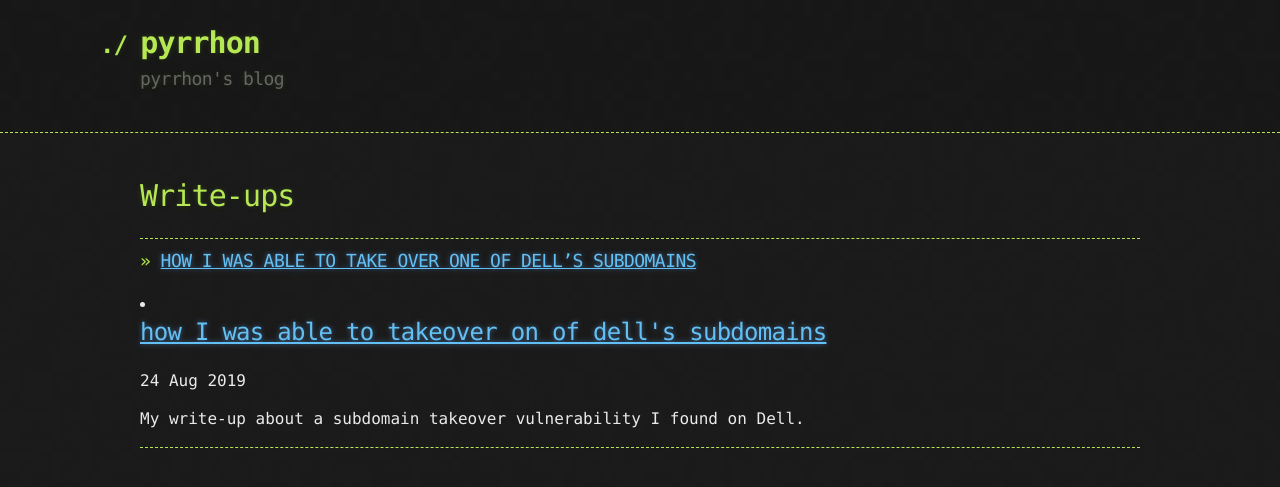
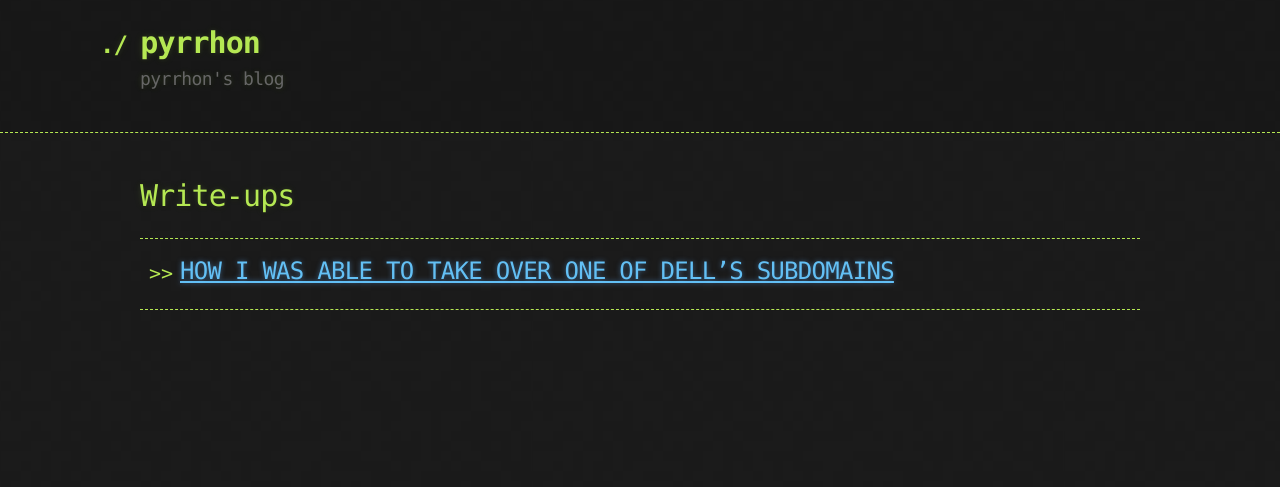
Before and after one commit to pyrrhon1337/pyrrhon1337.github.io, a Jekyll site: the page built from index.md, in a window 1280 px wide. Shown: the top 487 px of the page. Built offline with Jekyll 4.4.1, drawn with Linux system fonts in a browser that asks for light colours; our own code applies the rules of GitHub Pages for plain Markdown files.

Commit message:
Initial commit

```diff
--- a/index.md
+++ b/index.md
@@ -6,14 +6,7 @@
 
 * * *
 
-### >>  [HOW I WAS ABLE TO TAKE OVER ONE OF DELL’S SUBDOMAINS](./subdomain-takeover.html)
-
-<li>
-        <h2><a href="/en/subdomain-takeover.html">how I was able to takeover on of dell's subdomains</a></h2>
-        <time datetime="2020-08-20T00:00:00+00:00">24 Aug 2019</time>
-        <p>My write-up about a subdomain takeover vulnerability I found on Dell.</p>
-</li>
-
+* ## [HOW I WAS ABLE TO TAKE OVER ONE OF DELL’S SUBDOMAINS](./subdomain-takeover.html)
 
 * * *
 
```
